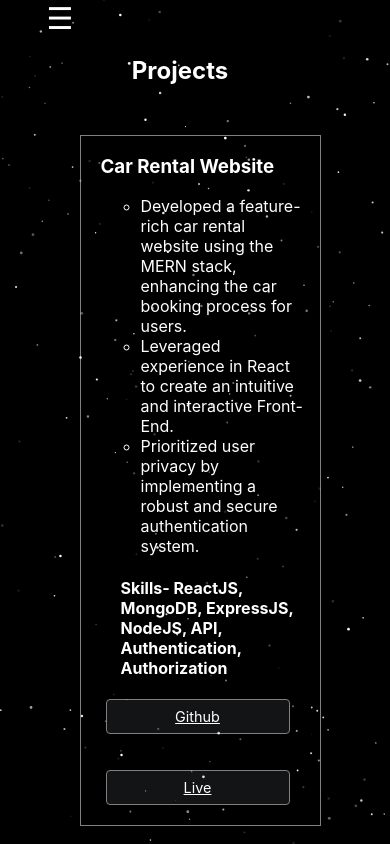
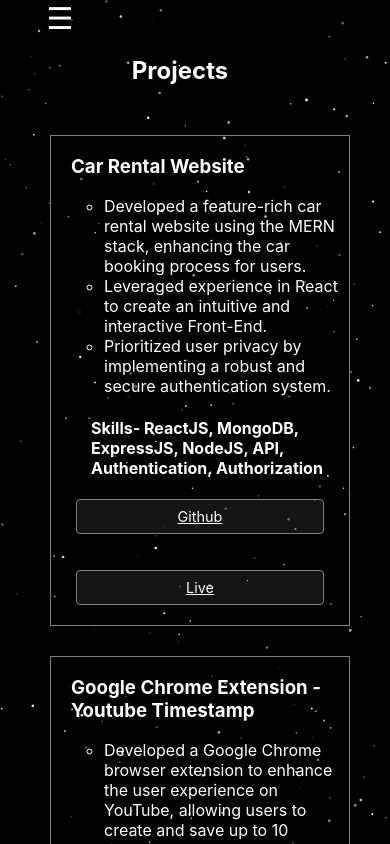
Before and after one commit to Harshil0309/portfolio, a React (Create React App) app: page /project in a window 390 px wide. Shown: the top 844 px of the page. Built offline with nearby package versions, Linux system fonts and the light colour scheme.

Commit message:
padding fixed

```diff
--- a/src/pages/Experience/Experience.css
+++ b/src/pages/Experience/Experience.css
@@ -31,8 +31,9 @@
     }
     .list-item{
         /* border: 1px solid blue; */
-        width: 80%;
+        width: 90%;
         /* margin-left: 35px; */
         padding-right: 10px;
+        margin-right: 5px;
     }
 }
--- a/src/pages/Projects/Projects.css
+++ b/src/pages/Projects/Projects.css
@@ -17,7 +17,7 @@
 }
 .desc-list{
     color: white;
-    margin-left: 20px;
+    margin-left: 13px;
 }
 .skills{
     margin-left: 20px;
@@ -48,7 +48,9 @@
 
     .project-list-item{
         /* border: 1px solid red; */
-        padding-right: 15px;
+        padding-right: 10px;
+        /* margin-right: 5px    ; */
+        width: 90%;
     }
     .proj-page{
         overflow: hidden;
```
